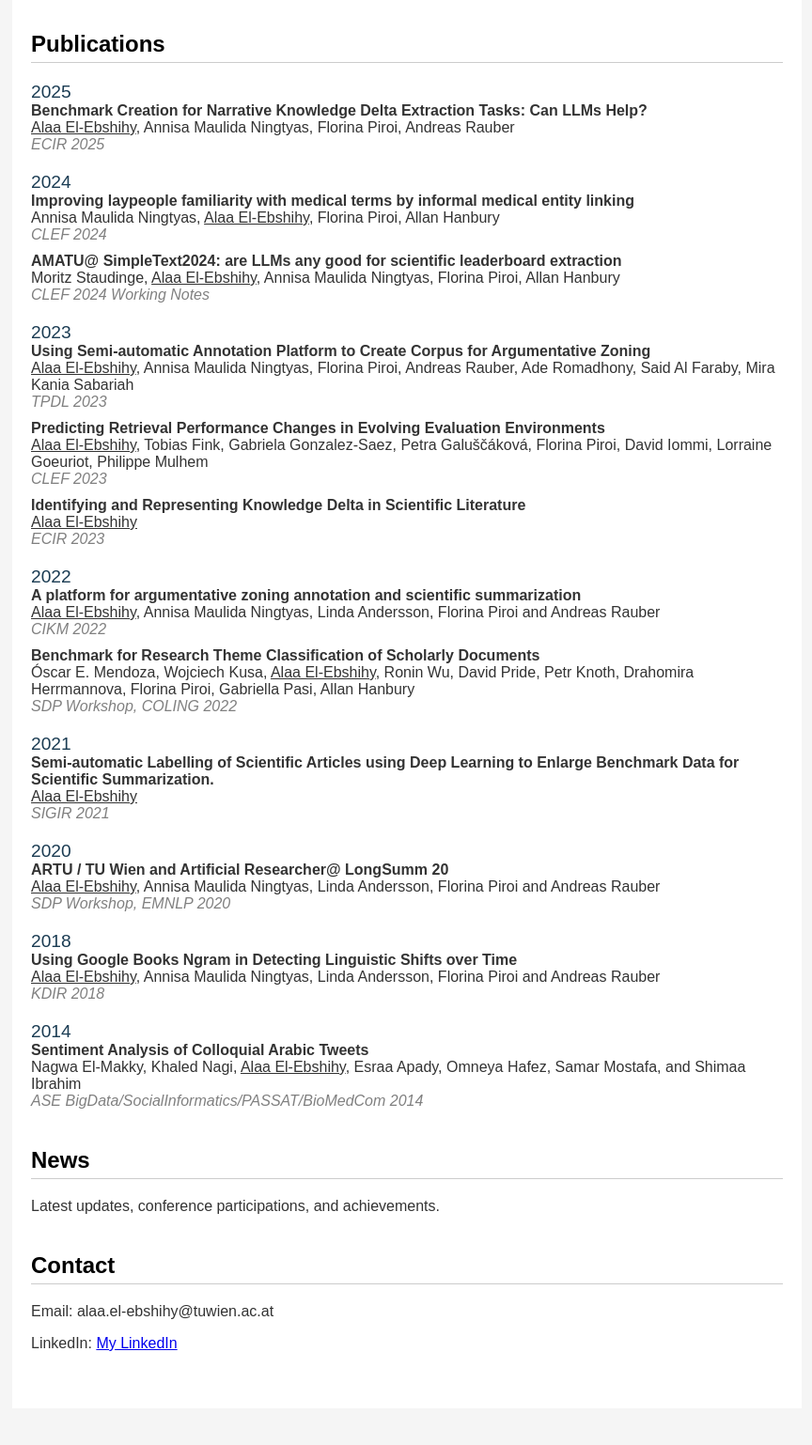
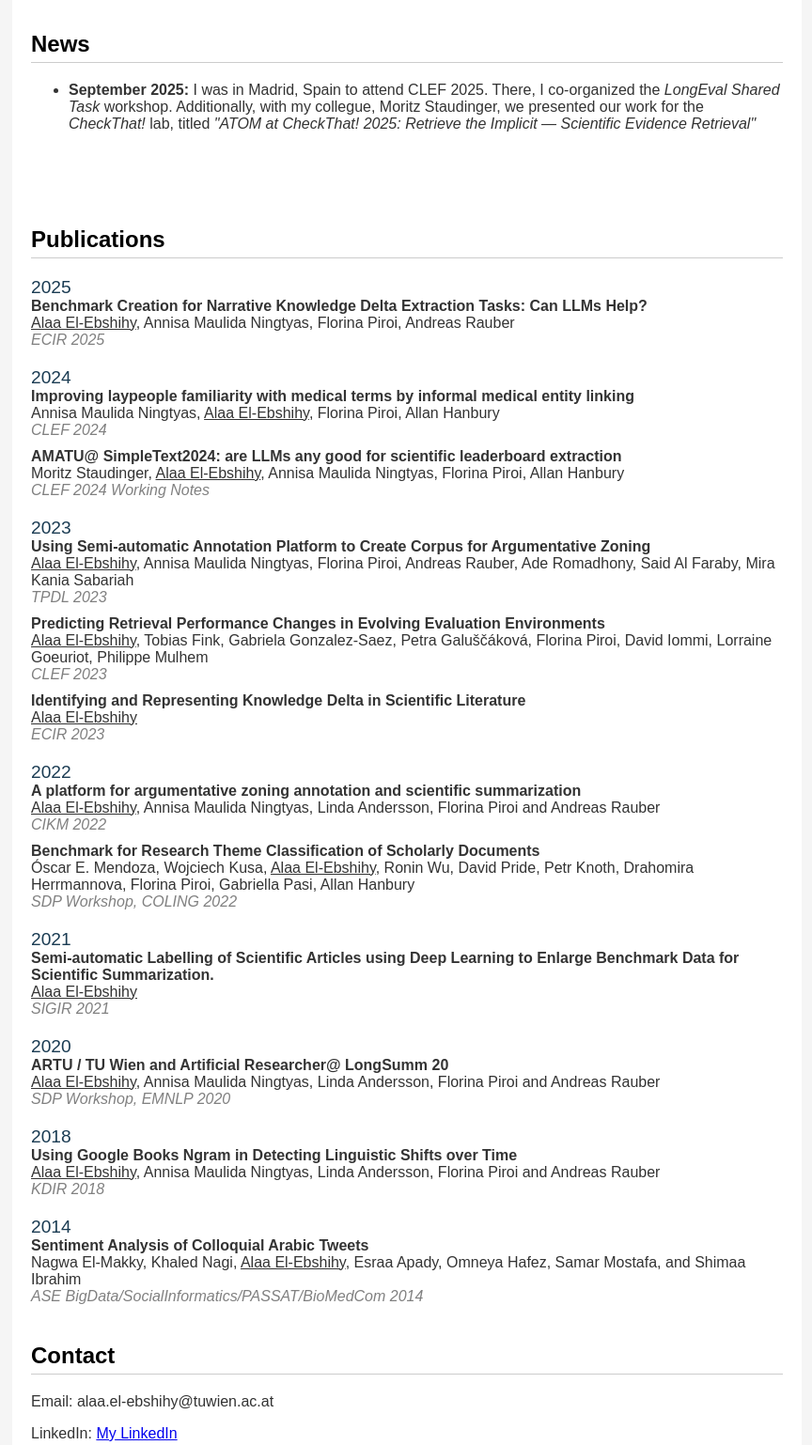
Before and after one commit to Alaa-Ebshihy/alaa-ebshihy.github.io, a plain HTML site: page index.html in a window 1280 px wide. Shown: the part 720-2258 px from the top of the page at 94% size, without its empty margins (207-1071 px from the left). Before the commit the page ends 2219 px from the top, so only its background shows below. Drawn offline with Linux system fonts and the light colour scheme.

Commit message:
Added information about CLEF participation.

```diff
--- a/index.html
+++ b/index.html
@@ -63,6 +63,25 @@
     </div>
 
     <div class="container">
+
+        <section id="news">
+            <h2>News</h2>
+                <ul>
+
+                    <li><strong>September 2025:</strong> I was in Madrid, Spain to attend CLEF 2025. There, I co-organized the <i>LongEval Shared Task</i> workshop. Additionally, with my collegue, Moritz Staudinger, we presented our work for the <i>CheckThat!</i> lab, titled <i>"ATOM at CheckThat! 2025: Retrieve the Implicit — Scientific Evidence Retrieval"</i>  </li>
+                </ul>
+        </section>
+    </div>
+
+    <div class="container">
+
+        <!-- <section id="news">
+            <h2>News</h2>
+                <ul>
+
+                    <li><strong>September 2025:</strong> I co-organized the <i>LongEval Shared Task</i> workshop as a part of CLEF 2025. </li>
+                </ul>
+        </section> -->
 <!--         <section id="research">
             <h2>Research</h2>
     <p>My research interests lie at the intersection of Information Retrieval (IR), Natural Language Processing (NLP), and Data Science. A central theme in my work is understanding and modeling the evolution of knowledge in scientific literature over time. This is captured through the concept of "Knowledge Delta," which involves detecting, representing, and quantifying the changes between scientific articles across evolving research fields.</p>
@@ -113,7 +132,7 @@
         </div>
         <div class="publication">
             <span class="title">AMATU@ SimpleText2024: are LLMs any good for scientific leaderboard extraction</span><br>
-            Moritz Staudinge, <u>Alaa El-Ebshihy</u>, Annisa Maulida Ningtyas, Florina Piroi, Allan Hanbury<br>
+            Moritz Staudinger, <u>Alaa El-Ebshihy</u>, Annisa Maulida Ningtyas, Florina Piroi, Allan Hanbury<br>
             <span class="venue">CLEF 2024 Working Notes</span>
         </div>
 
@@ -179,12 +198,6 @@
 
     </section>
 
-
-        <section id="news">
-            <h2>News</h2>
-            <p>Latest updates, conference participations, and achievements.</p>
-        </section>
-
         <section id="contact">
             <h2>Contact</h2>
             <p>Email: alaa.el-ebshihy@tuwien.ac.at</p>
```
